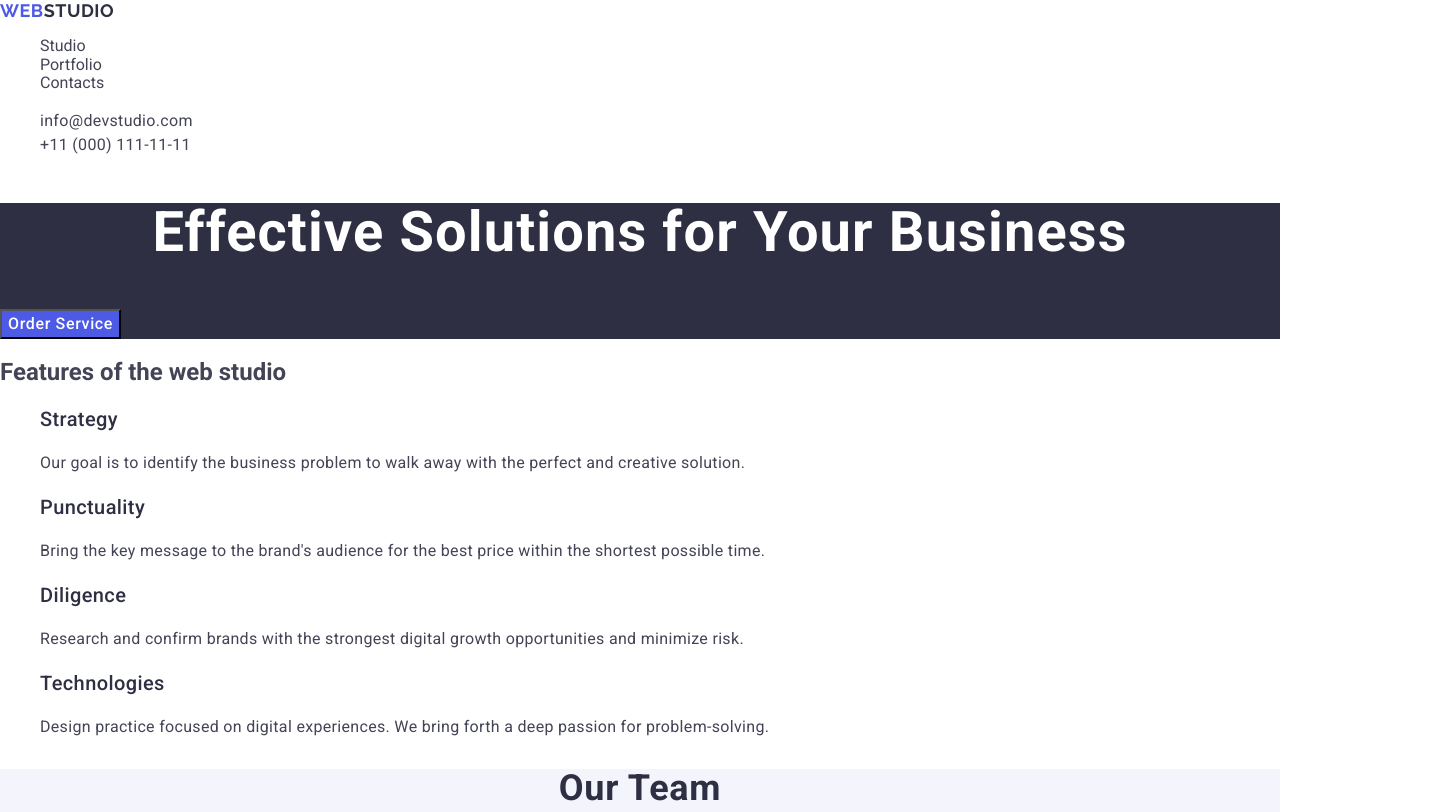
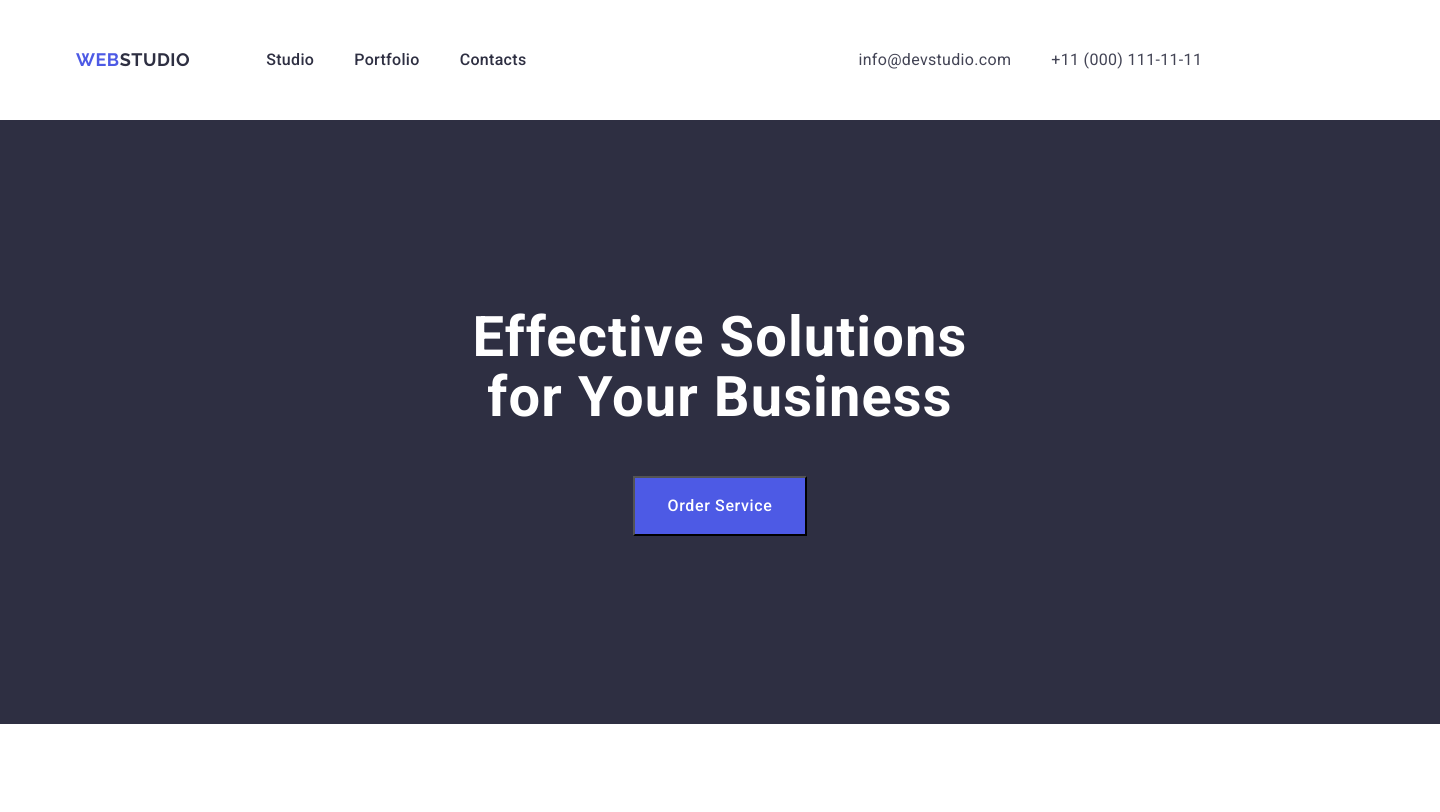
Before and after one commit to kushayvi-art/goit-markup-hw-03, a plain HTML site: page index.html in a window 1280 px wide. Shown: the top 812 px of the page, 1440 px wide, since content can reach past the window. Drawn offline with nearby package versions, Linux system fonts and the light colour scheme.

Commit message:
Update styles.css

```diff
--- a/css/styles.css
+++ b/css/styles.css
@@ -4,8 +4,20 @@ body {
     background-color:#ffffff;
     color: #434455;
 }
+/* Reset start */
+h1,
+h2,
+h3,
+h4,
+h5,
+h6,
+p {
+    margin: 0;
+}
 ul {
     list-style-type: none;
+    margin: 0;
+    padding: 0;
 }
 a {
     color: currentColor;
@@ -18,10 +30,37 @@ button {
 address {
     font-style: normal;
 }
+img {
+    display: block;
+}
+/* Reset end */
+/* Common */
+.section {
+    padding: 120px 0;
+}
+.container {
+    width: 1158px;
+    padding: 0 15px;
+    margin: 0 auto;
+}
+
 /* #endregion */
 
 /* #region Header section */
+.header {
+padding: 24px 0;
+}
+.header-container {
+    display: flex;
+    align-items: center;
+    border-bottom: #e7e9fc;
+}
+.header-nav {
+    display: flex;
+    align-items: center;
+}
 .header-logo {
+    margin-right: 76px;
     font-family: "Raleway", sans-serif;
     font-weight: 700;
     font-size: 18px;
@@ -33,18 +72,31 @@ address {
 .header-web {
     color: #2e2f42;
 }
-.menu-item-link {
+.header-nav-list {
+    margin-right: 332px;
+    display: flex;
+    gap: 40px;
+}
+.header-nav-link {
+    display: block;
+    padding: 24px 0;
     font-weight: 500;
     font-size: 16px;
     line-height: 1.5;
     letter-spacing: 0.02em;
     color: #2e2f42;
 }
-.menu-item-link:hover,
-.menu-item-link:focus {
+.header-nav-link:hover,
+.header-nav-link:focus {
     color: #404bbf;
 }
+.contacts-list {
+    display: flex;
+    gap: 40px;
+}
 .contacts-link {
+    display: block;
+    padding: 24px 0;
     font-weight: 400;
     font-size: 16px;
     line-height: 1.5;
@@ -59,17 +111,32 @@ address {
 
 /* #region Main section */
 .hero {
+    width: 1440px;
+    margin: 0 auto;
     background-color: #2e2f42 ;
 }
+.hero-container {
+    padding: 188px 472px;
+    text-align: center;
+}
 .hero-title {
+    width: 496px;
+    margin-bottom: 48px;
     font-weight: 700;
     font-size: 56px;
     line-height: 1.07;
     letter-spacing: 0.02em;
-    text-align: center;
+
     color: #ffffff;
 }
+.hero-wrapper {
+    align-items: center;
+    gap: 16px;
+}
 .hero-but {
+    min-width: 169px;
+    min-height: 56px;
+    padding: 16px 32px;
     font-family: "Roboto", sans-serif;
     font-weight: 500;
     font-size: 16px;
@@ -85,7 +152,28 @@ address {
 /* #endregion */
 
 /* #region Features section */
+.features-title {
+    position: absolute;
+    width: 1px;
+    height: 1px;
+    margin: -1px;
+    border: 0;
+    padding: 0;
+    white-space: nowrap;
+    clip: rect(0 0 0 0);
+    clip-path: inset(50%);
+    overflow: hidden;
+}
+.features-list {
+    display: flex;
+    justify-content: center;
+    gap: 24px;
+}
+.features-item {
+    width: 264px;
+}
 .features-name {
+    margin-bottom: 8px;
     font-weight: 500;
     font-size: 20px;
     line-height: 1.2;
@@ -105,9 +193,12 @@ address {
 
 /* #region Team section */
 .team {
+    width: 1440px;
+    margin: 0 auto;
     background-color: #f4f4fd;
 }
 .team-title {
+    margin: 0 auto 72px;
     font-weight: 700;
     font-size: 36px;
     line-height: 1.11;
@@ -117,8 +208,19 @@ address {
 
     color:#2e2f42 ;
 }
+.team-list {
+    display: flex;
+    justify-content: center;
+    gap: 24px;
+}
 .team-item {
+    width: calc((100% - 72px) /4 );
+    border-bottom-left-radius: 4px;
+    border-bottom-right-radius: 4px;
     background-color: #ffffff;
+}
+.team-div{
+    padding: 32px 16px;
 }
 .team-name {
     font-weight: 500;
@@ -126,6 +228,7 @@ address {
     line-height: 1.2;
     letter-spacing: 0.02em;
     text-align: center;
+    margin-bottom: 8px;
     color:#2e2f42 ;
 }
 .team-position {
@@ -140,6 +243,7 @@ address {
 
 /* #region Portfolio section */
 .portfolio-title {
+    margin: 0 auto 72px;
     font-weight: 700;
     font-size: 36px;
     line-height: 1.11;
@@ -148,12 +252,25 @@ address {
     text-transform: capitalize;
     color: #2e2f42;
 }
+.portfolio-list {
+    display: flex;
+    flex-wrap: wrap;
+    gap: 48px 24px;
+}
+.portfolio-item {
+    width: calc((100% - 48px) / 3);
+}
+.portfolio-div {
+    padding: 32px 16px;
+    border: 1px solid #e7e9fc;
+    border-top: none;
+}
 .portfolio-name {
     font-weight: 500;
     font-size: 20px;
     line-height: 1.2;
     letter-spacing: 0.02em;
-    text-align: center;
+    margin-bottom: 8px;
     color: #2e2f42;
 }
 
@@ -162,16 +279,26 @@ address {
     font-size: 16px;
     line-height: 1.5;
     letter-spacing: 0.02em;
-    text-align: center;
+
     color: #434455;
 }
 /* #endregion */
 
 /* #region Footer section */
 .footer {
+    width: 1440px;
+    margin: 0 auto;
+    padding: 100px 0 100px;
     background-color: #2e2f42;
 }
+.container-footer {
+    margin-left: 156px;
+    width: 264px;
+}
+
 .footer-logo {
+    display: inline-block;
+    margin-bottom: 16px;
     font-family: "Raleway", sans-serif;
     font-weight: 700;
     font-size: 18px;
@@ -184,6 +311,7 @@ address {
     color: #f4f4fd;
 }
 .footer-slogan {
+    display: inline-block;
     font-weight: 400;
     font-size: 16px;
     line-height: 1.5;
```
